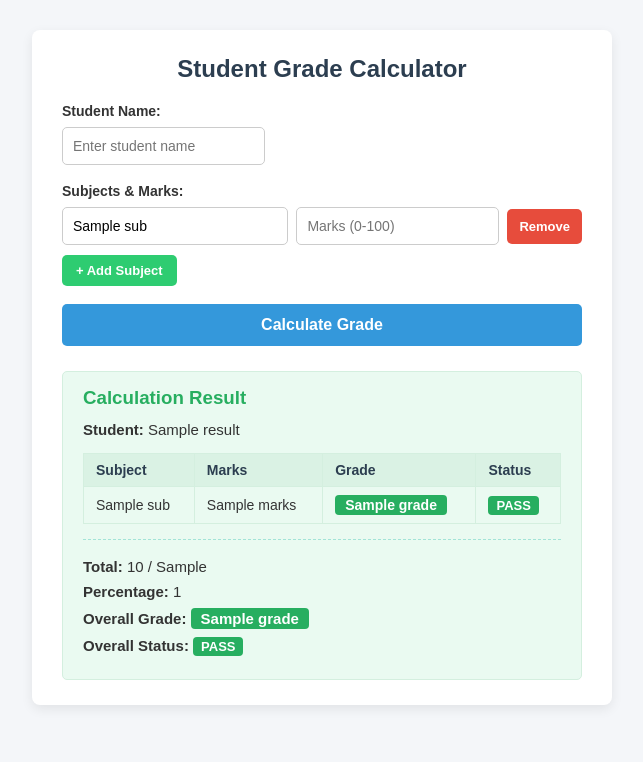
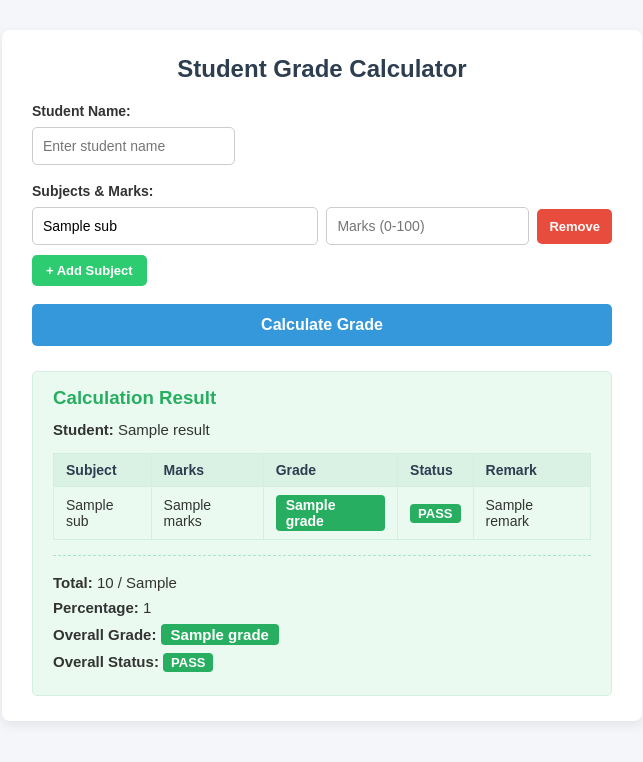
Before and after one commit to ananyagene/Student-Grade-Calculator, a Flask app: template templates/index.html in a window 1280 px wide. Shown: the top 762 px of the page, without its empty margins (318-961 px from the left). Run offline with Flask 3, Linux system fonts and the light colour scheme; the template is opened without the code that fills it: most values are stand-ins (such as "Sample title", 1, 10 or a date in 2020).

Commit message:
Version 1E: add subject wise remarks

```diff
--- a/app.py
+++ b/app.py
@@ -14,6 +14,21 @@ def calculate_grade(percentage):
         return 'D'
     else:
         return 'F'
+
+# Function to determine descriptive remark based on subject marks
+def calculate_remark(marks):
+    if marks >= 90:
+        return 'Excellent'
+    elif marks >= 80:
+        return 'Very Good'
+    elif marks >= 70:
+        return 'Good'
+    elif marks >= 60:
+        return 'Satisfactory'
+    elif marks >= 40:
+        return 'Needs Improvement'
+    else:
+        return 'Fail'
 
 @app.route('/', methods=['GET', 'POST'])
 def index():
@@ -64,15 +79,17 @@ def index():
                         error = f"Marks for '{name_clean}' must be between 0 and 100."
                         break
 
-                    # Individual grade and pass/fail status for this subject
+                    # Individual grade, pass/fail status, and remark for this subject
                     subject_grade = calculate_grade(mark_val)
                     subject_status = 'PASS' if mark_val >= 40 else 'FAIL'
+                    subject_remark = calculate_remark(mark_val)
 
                     parsed_subjects.append({
                         'name': name_clean,
                         'marks': int(mark_val) if mark_val.is_integer() else round(mark_val, 2),
                         'grade': subject_grade,
-                        'status': subject_status
+                        'status': subject_status,
+                        'remark': subject_remark
                     })
                 except ValueError:
                     error = f"Please enter valid numeric marks for '{name_clean}'."
--- a/static/style.css
+++ b/static/style.css
@@ -12,7 +12,7 @@ body {
 
 .calculator-container {
     background-color: #ffffff;
-    max-width: 520px;
+    max-width: 580px;
     width: 100%;
     padding: 25px 30px;
     border-radius: 8px;
--- a/templates/index.html
+++ b/templates/index.html
@@ -80,6 +80,7 @@
                             <th>Marks</th>
                             <th>Grade</th>
                             <th>Status</th>
+                            <th>Remark</th>
                         </tr>
                     </thead>
                     <tbody>
@@ -93,6 +94,7 @@
                                         {{ sub.status }}
                                     </span>
                                 </td>
+                                <td>{{ sub.remark }}</td>
                             </tr>
                         {% endfor %}
                     </tbody>
```
